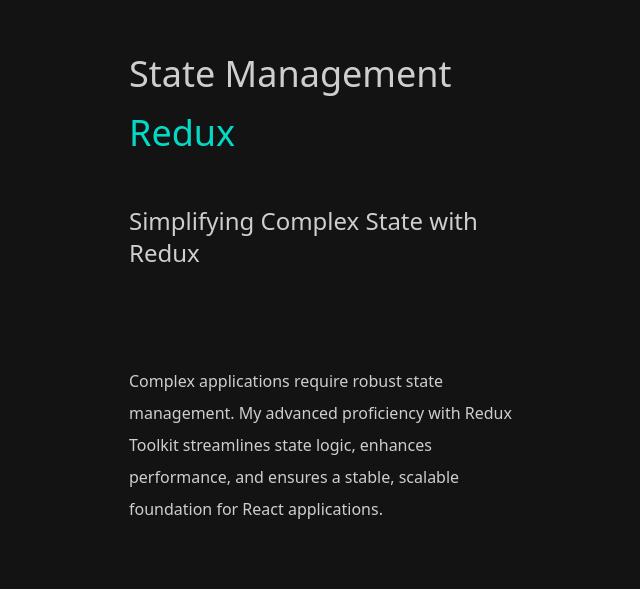
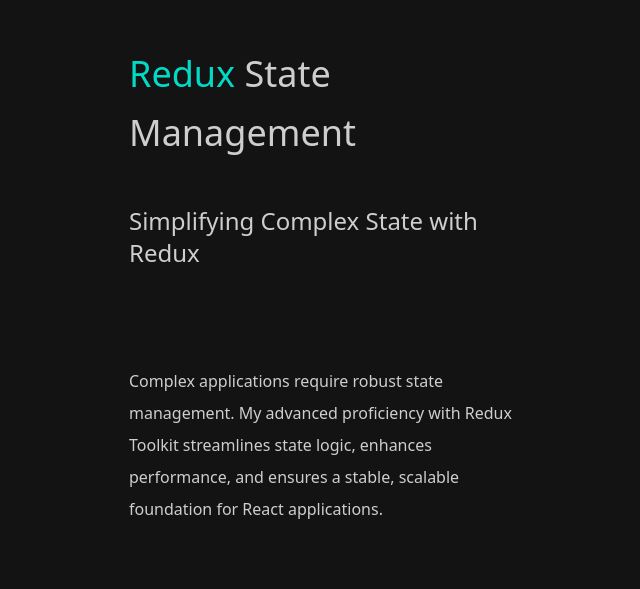
Before and after one commit to LordCail1/portfolio_front_end, a Next.js app: page / in a window 1280 px wide. Shown: the part 1811-2400 px from the top of the page, without its empty margins (319-959 px from the left). Built offline with nearby package versions, Linux system fonts and the light colour scheme; a web font is replaced by a local one.

Commit message:
fixed problem in services cards where space was getting too big

```diff
--- a/src/components/ServicesSection/ServiceCard/ServiceCard.tsx
+++ b/src/components/ServicesSection/ServiceCard/ServiceCard.tsx
@@ -45,7 +45,7 @@
 			onHoverStart={() => setIsHovered(true)}
 			onHoverEnd={() => setIsHovered(false)}
 			className={
-				"group relative grid lg:w-2/3 grid-rows-3 items-start px-10 py-40 transition hover:bg-blue_island_hover sm:px-20 md:px-40 lg:px-20 xl:w-1/2 xl:p-32 2xl:w-auto 2xl:px-40"
+				"group relative grid lg:w-2/3 gap-10 2sm:gap-0 grid-rows-4 2sm:grid-rows-3 items-start px-10 py-40 transition hover:bg-blue_island_hover sm:px-20 md:px-40 lg:px-20 xl:w-1/2 xl:p-32 2xl:w-auto 2xl:px-40"
 			}
 		>
 			<figure>
@@ -54,7 +54,7 @@
 				</h1>
 			</figure>
 			<h3 className="text-2xl font-extralight text-american_silver sm:text-left text-center">{description}</h3>
-			<p className="min-h-[160px] text-center text-base leading-loose text-american_silver sm:text-left">
+			<p className="min-h-[160px] text-center text-base leading-loose md:row-span-1 row-span-2 text-american_silver sm:text-left">
 				{text}
 			</p>
 			<motion.div
--- a/src/components/ServicesSection/ServicesSection.tsx
+++ b/src/components/ServicesSection/ServicesSection.tsx
@@ -28,11 +28,11 @@
 			<ServiceCard
 				title={
 					<>
-						{"State Management "}
 						<ColoredText
-							text="Redux"
+							text="Redux "
 							className="text-mint_morning"
 						/>
+						{"State Management"}
 					</>
 				}
 				description="Simplifying Complex State with Redux"
--- a/tailwind.config.ts
+++ b/tailwind.config.ts
@@ -13,11 +13,15 @@
 		container: {
 			center: true,
 			padding: "2rem",
+		},
+
+		extend: {
 			screens: {
-				"2xl": "1400px",
+				"2sm": "600px",
+				"3sm": "480px",
+				"4sm": "360px",
+				"5sm": "320px",
 			},
-		},
-		extend: {
 			colors,
 			keyframes: {
 				"accordion-down": {
@@ -33,7 +37,7 @@
 				"accordion-down": "accordion-down 0.2s ease-out",
 				"accordion-up": "accordion-up 0.2s ease-out",
 			},
-		}
+		},
 	},
 	plugins: [require("tailwindcss-animate")],
 }
```
